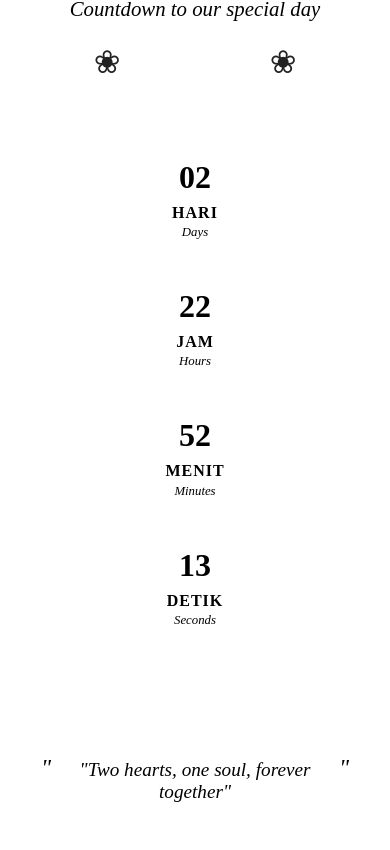
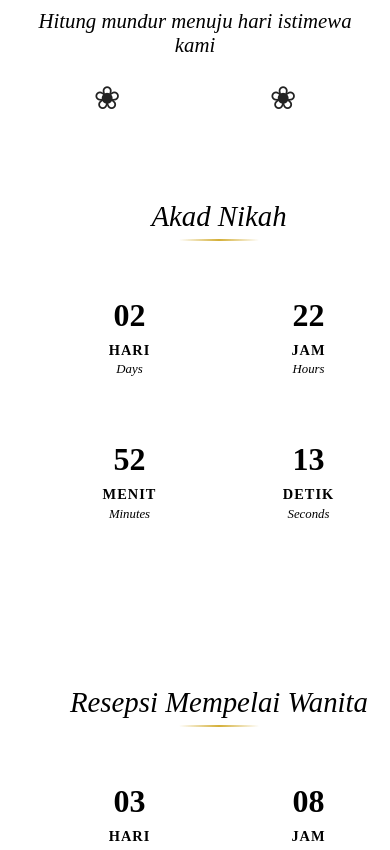
Before and after one commit to alfnsnff/weddingdivamelsi, a Next.js app: page /Home in a window 390 px wide. Shown: the part 3410-4260 px from the top of the page. Built offline with nearby package versions, Linux system fonts and the light colour scheme; no server answers; the database is empty.

Commit message:
feat: add 3 countdown timers

```diff
--- a/src/components/CountDate/CountDate.module.css
+++ b/src/components/CountDate/CountDate.module.css
@@ -6,20 +6,8 @@
   overflow: hidden;
 }
 
-/* .countdownSection::before {
-  content: '';
-  position: absolute;
-  top: 0;
-  left: 0;
-  right: 0;
-  bottom: 0;
-  background-image:
-    radial-gradient(circle at 80% 80%, var(--color-accent-alpha-30) 0%, transparent 50%);
-  pointer-events: none;
-} */
-
 .container {
-  max-width: 1000px;
+  max-width: 1400px;
   margin: 0 auto;
   position: relative;
   z-index: 2;
@@ -33,7 +21,7 @@
   font-size: 3.5rem;
   font-weight: 400;
   color: var(--color-text-light);
-  font-family: 'Great Vibes', cursive;
+  font-family: "Great Vibes", cursive;
   margin-bottom: 1rem;
   text-shadow: 1px 1px 2px var(--color-primary-light-alpha-30);
 }
@@ -42,7 +30,7 @@
   font-size: 1.3rem;
   color: var(--color-text-light-secondary);
   font-style: italic;
-  font-family: 'Playfair Display', serif;
+  font-family: "Playfair Display", serif;
   margin-bottom: 1rem;
 }
 
@@ -63,47 +51,67 @@
 .decorativeLine {
   width: 120px;
   height: 1px;
-  background: linear-gradient(90deg, transparent, var(--color-accent-primary), transparent);
+  background: linear-gradient(
+    90deg,
+    transparent,
+    var(--color-accent-primary),
+    transparent
+  );
 }
 
 @keyframes sparkle {
-  0%, 100% { opacity: 0.7; transform: scale(1); }
-  50% { opacity: 1; transform: scale(1.2); }
+  0%,
+  100% {
+    opacity: 0.7;
+    transform: scale(1);
+  }
+  50% {
+    opacity: 1;
+    transform: scale(1.2);
+  }
 }
 
+/* UBAH BAGIAN INI: Ganti dari Grid ke Flexbox untuk centering */
 .countdown {
-  display: grid;
-  grid-template-columns: repeat(4, 1fr);
-  gap: 2rem;
-  margin: 4rem 0;
-  max-width: 800px;
-  margin-left: auto;
-  margin-right: auto;
+  display: flex; /* 1. Ganti menjadi flex */
+  justify-content: center; /* 2. Tambahkan ini untuk menengahkan secara horizontal */
+  align-items: center; /* Menengahkan secara vertikal */
+  flex-wrap: nowrap; /* 1. PAKSA agar kotak angka tidak turun baris */
+  gap: 0.75rem;      /* 2. Kurangi jarak antar kotak angka */
+  margin: 1rem 0;
+  width: 100%;
 }
 
 .timeUnit {
   position: relative;
+  flex: 1; /* 1. Tambahkan ini agar setiap unit tumbuh secara merata */
+  min-width: 65px; /* 3. Kurangi lebar minimum setiap kotak */
+  text-align: center; /* 3. Pastikan konten di dalamnya juga center */
 }
 
 .timeCard {
   background: var(--color-background-light);
   border-radius: 10px;
-  padding: 2rem 1rem;
-  box-shadow:
-    inset 0 1px 0 var(--color-white-alpha-90);
+  padding: 1.5rem 0.5rem; /* 4. Kurangi padding di dalam kotak */
+  box-shadow: inset 0 1px 0 var(--color-white-alpha-90);
   border: 2px solid var(--color-primary-medium-alpha-20);
   position: relative;
   overflow: hidden;
 }
 
 .timeCard::before {
-  content: '';
+  content: "";
   position: absolute;
   top: 0;
   left: -100%;
   width: 100%;
   height: 100%;
-  background: linear-gradient(90deg, transparent, var(--color-accent-alpha-30), transparent);
+  background: linear-gradient(
+    90deg,
+    transparent,
+    var(--color-accent-alpha-30),
+    transparent
+  );
   transition: left 0.8s ease;
 }
 
@@ -113,16 +121,15 @@
 
 .timeCard:hover {
   transform: translateY(-10px);
-  box-shadow:
-    inset 0 1px 0 var(--color-white-alpha-90);
+  box-shadow: inset 0 1px 0 var(--color-white-alpha-90);
   border-color: var(--color-accent-primary);
 }
 
 .timeValue {
-  font-size: 3rem;
+  font-size: 2.5rem; /* 5. Perkecil ukuran angka agar muat */
   font-weight: 700;
   color: var(--color-text-primary);
-  font-family: 'Playfair Display', serif;
+  font-family: "Playfair Display", serif;
   margin-bottom: 0.5rem;
 }
 
@@ -136,7 +143,7 @@
   font-size: 1rem;
   font-weight: 600;
   color: var(--color-accent-primary);
-  font-family: 'Playfair Display', serif;
+  font-family: "Playfair Display", serif;
   letter-spacing: 1px;
   text-transform: uppercase;
 }
@@ -144,7 +151,7 @@
 .labelSecondary {
   font-size: 0.8rem;
   color: var(--color-text-secondary);
-  font-family: 'Playfair Display', serif;
+  font-family: "Playfair Display", serif;
   font-style: italic;
 }
 
@@ -160,7 +167,7 @@
 .dateText {
   font-size: 1.2rem;
   color: var(--color-text-secondary);
-  font-family: 'Playfair Display', serif;
+  font-family: "Playfair Display", serif;
   margin-bottom: 0.5rem;
   font-style: italic;
 }
@@ -172,15 +179,16 @@
 }
 
 .message {
-  margin-top: 3rem;
-  padding: 2rem;
+  margin-top: 2rem;
+  /* padding: 2rem; */
   text-align: center;
+  border: #d4af37;
 }
 
 .messageText {
   font-size: 1.2rem;
   color: var(--color-text-light-secondary);
-  font-family: 'Playfair Display', serif;
+  font-family: "Playfair Display", serif;
   font-style: italic;
   position: relative;
   display: inline-block;
@@ -203,68 +211,89 @@
   right: -20px;
 }
 
-/* Responsive Design */
+
+/* =================================================================== */
+/*                        DESAIN RESPONSIVE                            */
+/* =================================================================== */
+
+/* Untuk layar tablet besar & laptop kecil (di bawah 1250px) */
+@media (max-width: 1250px) {
+  .timersContainer {
+    /* Izinkan 2 kartu per baris jika memungkinkan */
+    justify-content: center;
+  }
+  .timerInstance {
+    flex-basis: 340px; /* Sedikit perkecil basis kartu */
+  }
+}
+
+/* Untuk layar tablet (di bawah 992px) */
+@media (max-width: 992px) {
+  .timersContainer {
+    flex-direction: column; /* PAKSA kartu menjadi 1 kolom vertikal */
+    align-items: center; /* Tengahkan kartu di tengah */
+    gap: 2.5rem;
+  }
+  .timerInstance {
+    max-width: 420px; /* Izinkan kartu melebar sedikit di mode vertikal */
+    width: 100%;
+  }
+}
+
+/* Untuk layar tablet kecil & ponsel besar (di bawah 768px) */
 @media (max-width: 768px) {
-  .countdown {
-    grid-template-columns: repeat(2, 1fr);
-    gap: 1.5rem;
+  .countdownSection {
+    padding: 3rem 1.5rem; /* Kurangi padding seksi */
   }
 
-  .timeCard {
-    padding: 1.5rem 0.8rem;
+  .title {
+    font-size: 2.8rem; /* Perkecil font judul utama */
+  }
+
+  .timerTitle {
+    font-size: 1.6rem; /* Perkecil font judul kartu */
+    margin-bottom: 1rem;
   }
 
   .timeValue {
-    font-size: 2.5rem;
+    font-size: 2.2rem; /* Perkecil font angka */
+  }
+
+  .labelPrimary {
+    font-size: 0.9rem;
+  }
+}
+
+/* Untuk layar ponsel kecil (di bawah 480px) */
+@media (max-width: 480px) {
+  .countdownSection {
+    padding: 3rem 1rem;
   }
 
   .title {
     font-size: 2.2rem;
   }
 
-  .weddingDate {
-    padding: 1.5rem;
+  .timerInstance {
+    padding: 1.5rem; /* Kurangi padding di dalam kartu utama */
   }
 
-  .countdownSection {
-    padding: 3rem 1rem;
-  }
-}
-
-@media (max-width: 480px) {
+  /* UBAH LAYOUT DI DALAM KARTU MENJADI 2x2 */
   .countdown {
-    grid-template-columns: 1fr;
+    flex-wrap: wrap; /* Izinkan kotak angka turun baris */
     gap: 1rem;
   }
 
-  .timeCard {
-    padding: 1rem;
+  .timeUnit {
+    flex-basis: 40%; /* Atur agar 2 kotak muat per baris */
   }
 
   .timeValue {
     font-size: 2rem;
   }
 
-  .title {
-    font-size: 1.8rem;
-  }
-
-  .dateValue {
-    font-size: 1.5rem;
-  }
-
-  .messageText::before,
-  .messageText::after {
-    font-size: 1.5rem;
-    top: -5px;
-  }
-
-  .messageText::before {
-    left: -15px;
-  }
-
-  .messageText::after {
-    right: -15px;
+  .timerTitle {
+    font-size: 1.4rem;
   }
 }
 
@@ -273,10 +302,18 @@
   animation-fill-mode: both;
 }
 
-.timeCard:nth-child(1) { animation-delay: 0.1s; }
-.timeCard:nth-child(2) { animation-delay: 0.2s; }
-.timeCard:nth-child(3) { animation-delay: 0.3s; }
-.timeCard:nth-child(4) { animation-delay: 0.4s; }
+.timeCard:nth-child(1) {
+  animation-delay: 0.1s;
+}
+.timeCard:nth-child(2) {
+  animation-delay: 0.2s;
+}
+.timeCard:nth-child(3) {
+  animation-delay: 0.3s;
+}
+.timeCard:nth-child(4) {
+  animation-delay: 0.4s;
+}
 
 @keyframes fadeInUp {
   from {
@@ -288,3 +325,88 @@
     transform: translateY(0);
   }
 }
+
+/* UBAH BAGIAN INI untuk tata letak horizontal */
+.timersContainer {
+  display: flex;
+  flex-direction: row; /* 1. Ubah menjadi baris (horizontal) */
+  justify-content: center; /* 2. Tengahkan grup timer di halaman */
+  align-items: flex-start; /* 3. Ratakan dari atas (jika tingginya beda) */
+  flex-wrap: wrap; /* 4. Izinkan wrap jika layar terlalu sempit */
+  gap: 2rem;
+  width: 100%;
+  /* margin-bottom: 1rem; */
+}
+
+/* =================================================================== */
+/* PERUBAHAN UTAMA DI SINI: Ganti blok ini agar sama dengan .eventCard */
+/* =================================================================== */
+
+.timerInstance {
+  display: flex;
+  flex-direction: column;
+  background: var(--color-white-alpha-20); /* Diambil dari .eventCard */
+  backdrop-filter: blur(10px); /* Diambil dari .eventCard */
+  border: 1px solid var(--color-white-alpha-20); /* Diambil dari .eventCard */
+  border-radius: 15px; /* Diambil dari .eventCard */
+  /* HAPUS: width: 100%; */ /* Tidak diperlukan lagi untuk layout baris */
+  flex: 1 1 380px; /* 6. PERBESAR lebar dasar kartu agar sama dengan eventCard */
+  max-width: 420px; /* Beri batas atas agar tidak terlalu lebar */
+  padding: 2rem 1.5rem; /* Diambil dari .eventCard */
+  text-align: center;
+  color: var(--color-background-light); /* Diambil dari .eventCard */
+  position: relative;
+  transition: all 0.3s ease; /* Diambil dari .eventCard */
+}
+
+.timerInstance:hover {
+  transform: translateY(-5px); /* Diambil dari .eventCard:hover */
+  background: var(--color-white-alpha-20); /* Diambil dari .eventCard:hover */
+  border-color: var(--color-accent-primary); /* Diambil dari .eventCard:hover */
+  box-shadow: 0 10px 30px var(--color-primary-darkest-alpha-30); /* Diambil dari .eventCard:hover */
+}
+
+/* =================================================================== */
+/*                        AKHIR PERUBAHAN UTAMA                        */
+/* =================================================================== */
+
+
+.timerTitle {
+  font-size: 1.8rem;
+  font-weight: 400;
+  color: var(--color-primary-light); /* Gunakan warna aksen */
+  margin-bottom: 1.5rem;
+  font-family: "Playfair Display", serif;
+  font-style: italic;
+  position: relative;
+}
+
+.timerTitle::after {
+  content: "";
+  position: absolute;
+  bottom: -8px;
+  left: 50%;
+  transform: translateX(-50%);
+  width: 80px;
+  height: 2px;
+  background: linear-gradient(90deg, transparent, #d4af37, transparent);
+}
+
+/* GAYA BARU: Untuk pemisah */
+.timerSeparator {
+  font-size: 2.5rem;
+  color: var(--color-accent-primary);
+  line-height: 1;
+  opacity: 0.7;
+}
+
+/* Hapus media query yang tidak perlu karena kita ingin selalu atas-bawah */
+/* @media (min-width: 768px) { ... } */
+
+/* Tambahkan ini di dalam media query yang sudah ada untuk responsivitas */
+@media (max-width: 900px) { /* Gunakan breakpoint yang lebih besar agar tidak terlalu sempit */
+  .timersContainer {
+    flex-direction: column; /* Kembalikan ke vertikal di layar kecil */
+    align-items: center; /* Tengahkan kembali secara vertikal */
+  }
+}
--- a/src/components/CountDate/CountDate.tsx
+++ b/src/components/CountDate/CountDate.tsx
@@ -1,57 +1,14 @@
-import React, { useState, useEffect } from 'react';
+import React from 'react';
 import styles from './CountDate.module.css';
-
-interface TimeLeft {
-  days: number;
-  hours: number;
-  minutes: number;
-  seconds: number;
-}
+import CountdownTimer from './CountdownTimer'; // Impor komponen baru
 
 const CountDate: React.FC = () => {
-  const [timeLeft, setTimeLeft] = useState<TimeLeft>({
-    days: 0,
-    hours: 0,
-    minutes: 0,
-    seconds: 0
-  });
-
-  // Set tanggal pernikahan (ganti sesuai tanggal aktual)
-  const weddingDate = new Date('2025-08-10T09:00:00').getTime();
-
-  useEffect(() => {
-    const timer = setInterval(() => {
-      const now = new Date().getTime();
-      const difference = weddingDate - now;
-
-      if (difference > 0) {
-        const days = Math.floor(difference / (1000 * 60 * 60 * 24));
-        const hours = Math.floor((difference % (1000 * 60 * 60 * 24)) / (1000 * 60 * 60));
-        const minutes = Math.floor((difference % (1000 * 60 * 60)) / (1000 * 60));
-        const seconds = Math.floor((difference % (1000 * 60)) / 1000);
-
-        setTimeLeft({ days, hours, minutes, seconds });
-      } else {
-        setTimeLeft({ days: 0, hours: 0, minutes: 0, seconds: 0 });
-      }
-    }, 1000);
-
-    return () => clearInterval(timer);
-  }, [weddingDate]);
-
-  const timeUnits = [
-    { value: timeLeft.days, label: 'Hari', unit: 'Days' },
-    { value: timeLeft.hours, label: 'Jam', unit: 'Hours' },
-    { value: timeLeft.minutes, label: 'Menit', unit: 'Minutes' },
-    { value: timeLeft.seconds, label: 'Detik', unit: 'Seconds' }
-  ];
-
   return (
     <section className={styles.countdownSection}>
       <div className={styles.container}>
         <div className={styles.sectionHeader}>
-          <h2 className={styles.title}>Count the Date</h2>
-          <p className={styles.subtitle}>Countdown to our special day</p>
+          <h2 className={styles.title}>Menuju Hari Bahagia</h2>
+          <p className={styles.subtitle}>Hitung mundur menuju hari istimewa kami</p>
           <div className={styles.ornament}>
             <span className={styles.decorativeElement}>❀</span>
             <span className={styles.decorativeLine}></span>
@@ -59,30 +16,30 @@ const CountDate: React.FC = () => {
           </div>
         </div>
 
-        <div className={styles.contentContainer}>
+        <div className={styles.timersContainer}>
+          {/* Timer Pertama: Akad Nikah */}
+          <CountdownTimer
+            title="Akad Nikah"
+            targetDate="2025-08-10T09:00:00"
+          />
 
-          <div className={styles.countdown}>
-            {timeUnits.map((unit, index) => (
-              <div key={index} className={styles.timeUnit}>
-                <div className={styles.timeCard}>
-                  <div className={styles.timeValue}>
-                    {String(unit.value).padStart(2, '0')}
-                  </div>
-                  <div className={styles.timeLabel}>
-                    <span className={styles.labelPrimary}>{unit.label}</span>
-                    <span className={styles.labelSecondary}>{unit.unit}</span>
-                  </div>
-                </div>
-              </div>
-            ))}
-          </div>
+          {/* Timer Kedua: Resepsi Mempelai Wanita */}
+          <CountdownTimer
+            title="Resepsi Mempelai Wanita"
+            targetDate="2025-08-10T18:30:00"
+          />
 
+          {/* TAMBAHKAN INI: Timer Ketiga untuk Resepsi kedua */}
+          <CountdownTimer
+            title="Resepsi Mempelai Pria"
+            targetDate="2025-08-17T18:30:00"
+          />
+        </div>
 
-          <div className={styles.message}>
-            <p className={styles.messageText}>
-              "Two hearts, one soul, forever together"
-            </p>
-          </div>
+        <div className={styles.message}>
+          <p className={styles.messageText}>
+            "Two hearts, one soul, forever together"
+          </p>
         </div>
       </div>
     </section>
--- /dev/null
+++ b/src/components/CountDate/CountDownTimer.tsx
@@ -0,0 +1,80 @@
+import React, { useState, useEffect } from 'react';
+import styles from './CountDate.module.css';
+
+interface TimeLeft {
+    days: number;
+    hours: number;
+    minutes: number;
+    seconds: number;
+}
+
+// Definisikan props yang akan diterima komponen ini
+interface CountdownTimerProps {
+    targetDate: string; // Tanggal acara dalam format string
+    title: string;      // Judul acara, misal "Akad Nikah"
+}
+
+const CountdownTimer: React.FC<CountdownTimerProps> = ({ targetDate, title }) => {
+    const [timeLeft, setTimeLeft] = useState<TimeLeft>({
+        days: 0,
+        hours: 0,
+        minutes: 0,
+        seconds: 0
+    });
+
+    // Gunakan prop 'targetDate' untuk perhitungan
+    const eventDate = new Date(targetDate).getTime();
+
+    useEffect(() => {
+        const timer = setInterval(() => {
+            const now = new Date().getTime();
+            const difference = eventDate - now;
+
+            if (difference > 0) {
+                const days = Math.floor(difference / (1000 * 60 * 60 * 24));
+                const hours = Math.floor((difference % (1000 * 60 * 60 * 24)) / (1000 * 60 * 60));
+                const minutes = Math.floor((difference % (1000 * 60 * 60)) / (1000 * 60));
+
+                // UBAH BARIS INI: Gunakan logika yang sama seperti unit lainnya
+                const seconds = Math.floor((difference % (1000 * 60)) / 1000);
+
+                setTimeLeft({ days, hours, minutes, seconds });
+            } else {
+                setTimeLeft({ days: 0, hours: 0, minutes: 0, seconds: 0 });
+                clearInterval(timer);
+            }
+        }, 1000);
+
+        return () => clearInterval(timer);
+    }, [eventDate]);
+
+    const timeUnits = [
+    { value: timeLeft.days, label: 'Hari', unit: 'Days' },
+    { value: timeLeft.hours, label: 'Jam', unit: 'Hours' },
+    { value: timeLeft.minutes, label: 'Menit', unit: 'Minutes' },
+    { value: timeLeft.seconds, label: 'Detik', unit: 'Seconds' }
+    ];
+
+    return (
+        <div className={styles.timerInstance}>
+            <h3 className={styles.timerTitle}>{title}</h3>
+            <div className={styles.countdown}>
+                {timeUnits.map((unit, index) => (
+                    <div key={index} className={styles.timeUnit}>
+                        <div className={styles.timeCard}>
+                            <div className={styles.timeValue}>
+                                {String(unit.value).padStart(2, '0')}
+                            </div>
+                            <div className={styles.timeLabel}>
+                                <span className={styles.labelPrimary}>{unit.label}</span>
+                                <span className={styles.labelSecondary}>{unit.unit}</span>
+                            </div>
+                        </div>
+                    </div>
+                ))}
+            </div>
+        </div>
+    );
+};
+
+export default CountdownTimer;
--- a/src/components/WeddingDetails/WeddingDetails.module.css
+++ b/src/components/WeddingDetails/WeddingDetails.module.css
@@ -198,6 +198,7 @@
 
 .venueInfo {
   margin: 1.5rem 0;
+  padding: 0 1rem;
 }
 
 .venue {
@@ -205,7 +206,7 @@
   font-weight: 400;
   font-family: 'Playfair Display', serif;
   margin: 0;
-  max-width: 350px;
+  max-width: 300px;
   line-height: 1.6;
   color: var(--color-white-alpha-90);
 }
```
Also changed, not shown: public/images/6500067.jpg (added).
